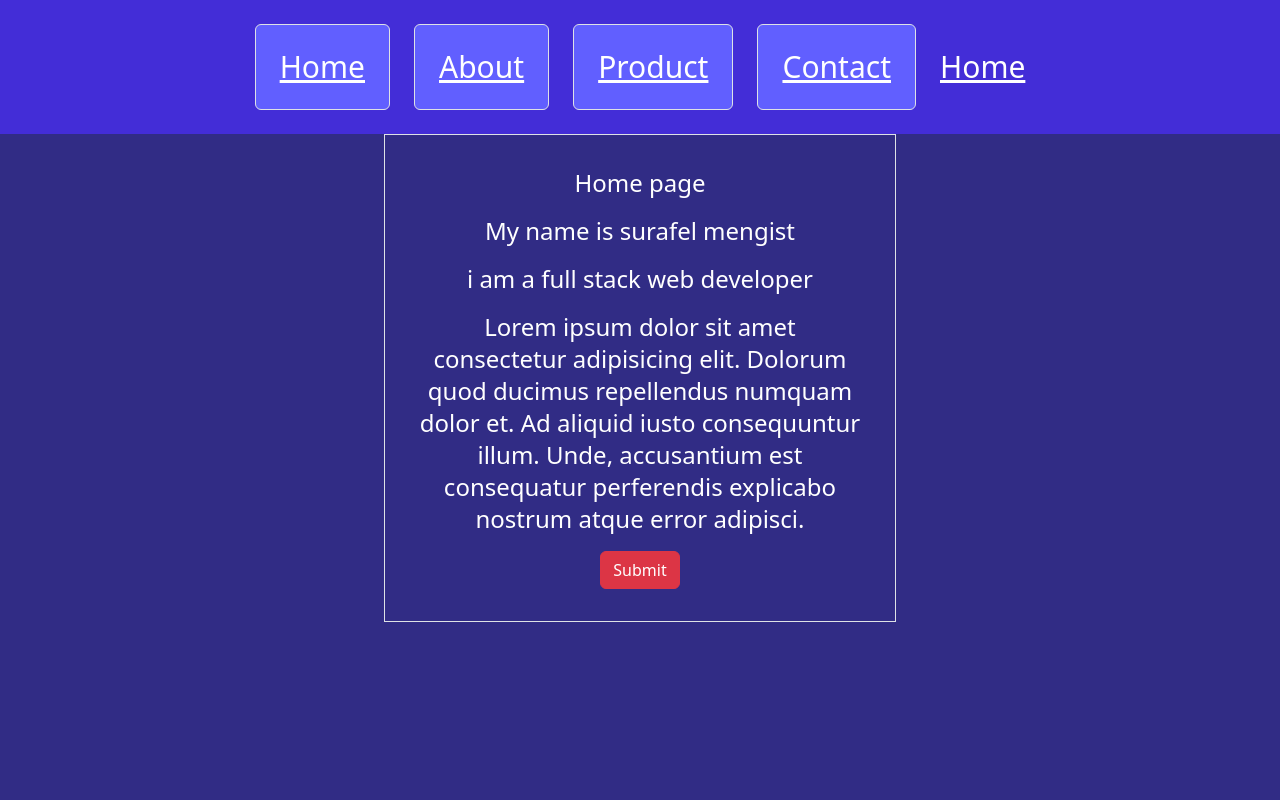
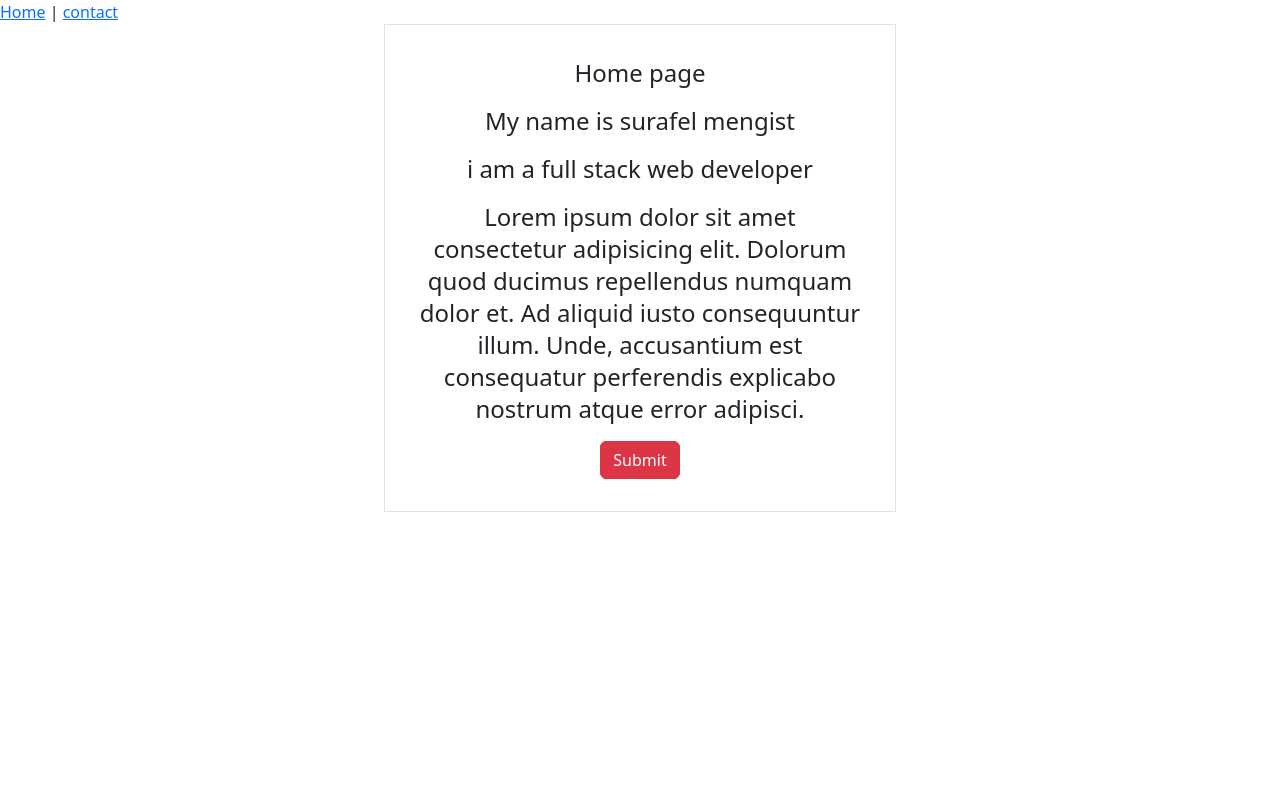
Before and after one commit to abyssiniatech/react-vite-typescript, a React (Vite) app: page / in a window 1280 px wide. Shown: the top 800 px of the page. Built offline with nearby package versions, Linux system fonts and the light colour scheme.

Commit message:
day 24 react router morning session lab

```diff
--- a/src/App.tsx
+++ b/src/App.tsx
@@ -1,43 +1,20 @@
-import { NavLink,Routes,Route } from "react-router-dom";
+import { Routes, Route } from "react-router-dom";
+import Layout from "./layout/Layout";
 import Home from "./pages/home/Home";
+import Main from "./pages/main/Main";
+import Contact from "./pages/contact/Contact";
+function App() {
+  return (
+    <Routes>
+      <Route element={<Layout />}>
+        <Route path="/" element={<Home />} />
+        <Route path="/about" element={<About />} />
+        <Route path="/main" element={<Main />} />
+        <Route path="/contact" element={<Contact />} />
+      </Route>
+    </Routes>
+  );
+}
 import About from "./pages/about/About";
-import Contact from "./pages/contact/Contact";
-import Product from "./pages/product/Product";
-import  Main from "./pages/main/Main"
-const App = () => {
-
-  return (
-    <div className="h-screen w-full">
-      <header className="bg-indigo-700 text-white flex items-center justify-center p-4 text-3xl gap-4">
-        <NavLink className="text-white p-4 rounded hover: bg-indigo-500 border-gray-100 border" to="/" >Home</NavLink>
-        <NavLink className="text-white p-4 rounded hover: bg-indigo-500 border-gray-100 border" to="/about" >About</NavLink>
-        <NavLink className="text-white p-4 rounded hover: bg-indigo-500 border-gray-100 border" to="/Product" >Product</NavLink>
-        <NavLink className="text-white p-4 rounded hover: bg-indigo-500 border-gray-100 border" to="/contact" >Contact</NavLink>
-<NavLink
-  to="/main"
-  className={({ isActive }) =>
-    isActive ? "text-pink-500 font-bold" : "text-white"
-  }
->
-  Home
-</NavLink>
-
-
-        </header>
-        <main className="bg-indigo-900 text-white h-screen ">
-          <Routes>
-            <Route path="/" element={<Home />}/>
-            <Route  path="/about" element ={<About/>}/>
-            <Route path="/contact" element={<Contact />} />
-            <Route path="/product" element={<Product />}/>
-            <Route  path="./main" element = {<Main />}/>
-          </Routes>
-        </main>
-         <footer className="bg-indigo-600 text-red">
-             <h1>&copy; surafel mengist {new Date().getFullYear()}</h1>
-         </footer>
-      </div>
-  )
-};
 
 export default App;
--- /dev/null
+++ b/src/layout/Layout.tsx
@@ -0,0 +1,13 @@
+import { Outlet } from "react-router-dom";
+import Navbar from "../omponents/Navbar";
+
+const Layout = () => {
+  return (
+    <div>
+      <Navbar />
+      <Outlet />
+    </div>
+  );
+};
+
+export default Layout;
--- /dev/null
+++ b/src/omponents/Navbar.tsx
@@ -0,0 +1,12 @@
+import { Link } from "react-router-dom";
+
+const Navbar = () => {
+  return (
+    <nav>
+      <Link to="/">Home</Link> |{" "}
+      <Link to="/contact">contact</Link>
+    </nav>
+  );
+};
+
+export default Navbar;
--- a/src/pages/main/Main.tsx
+++ b/src/pages/main/Main.tsx
@@ -1,8 +1,9 @@
-const Main = () =>{
-    return(
-        <div>
-            <h1>main section</h1>
-        </div>
-    )
+
+
+const Main = () => {
+  return (
+    <div> page</div>
+  )
 };
-export default Main
+
+export default Main;
```
